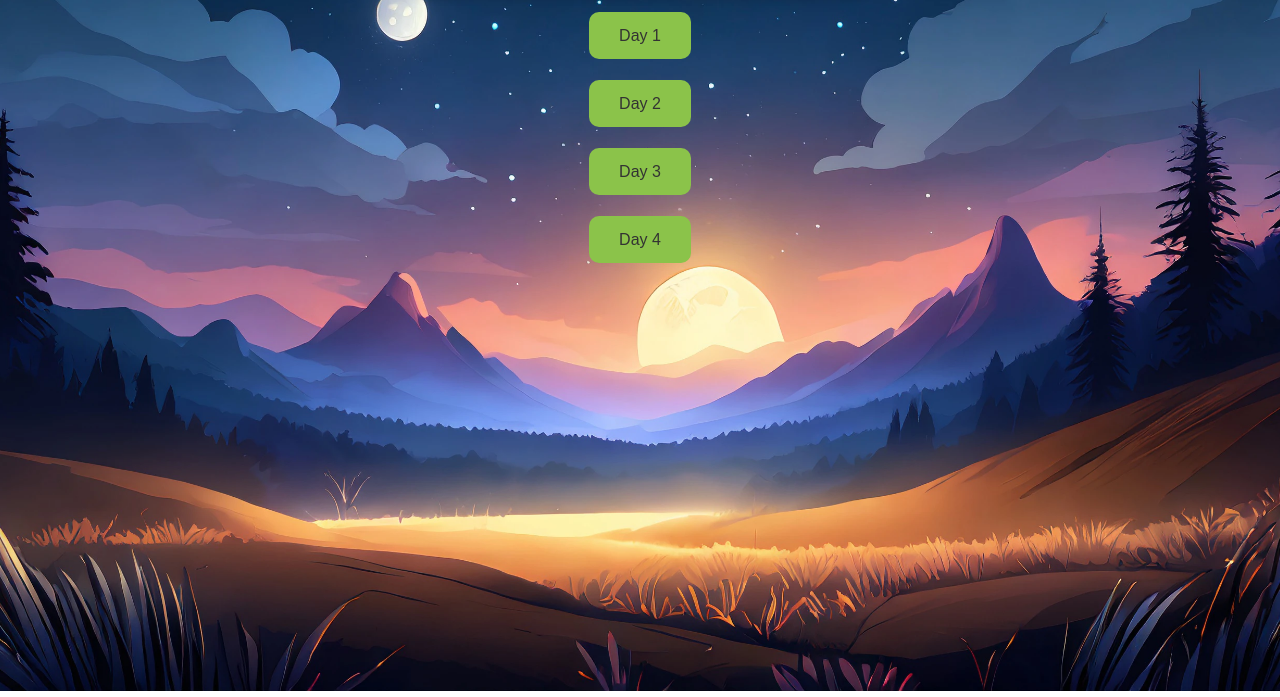
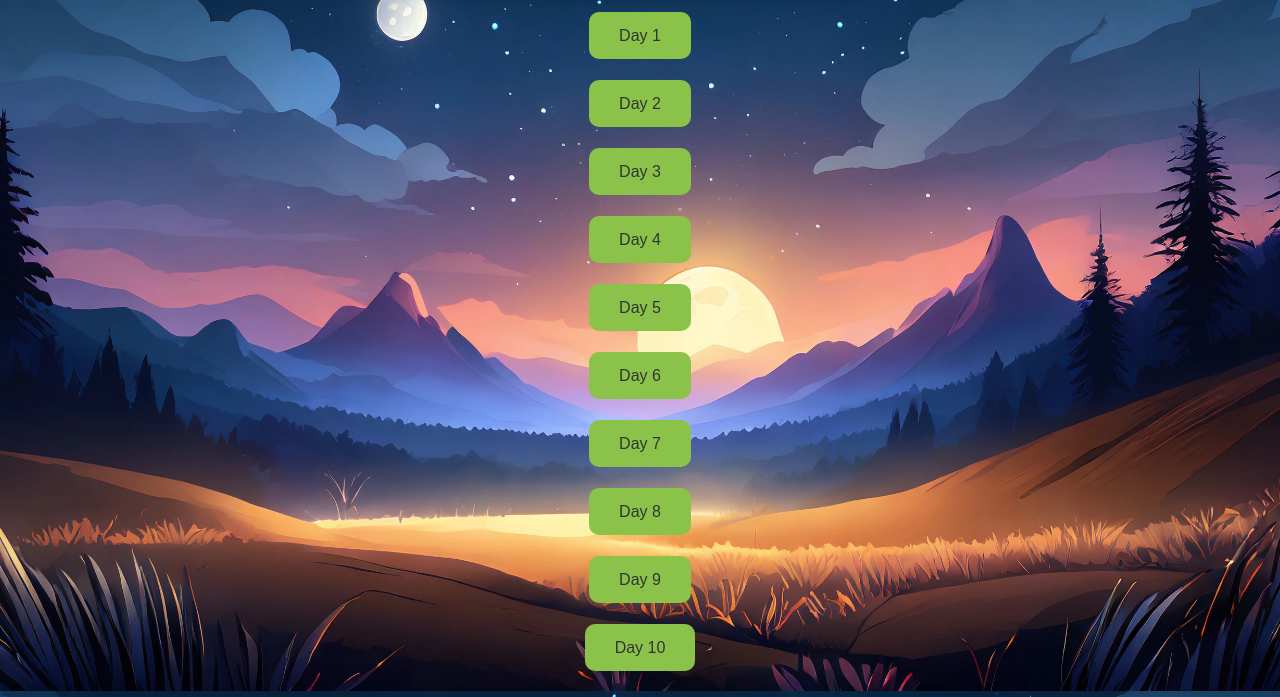
Before and after one commit to adk-732/Computer-Assignments, a plain HTML site: page index.html in a window 1280 px wide. Shown: the part 109-806 px from the top of the page. Drawn offline with Linux system fonts and the light colour scheme.

Commit message:
Update index.html

```diff
--- a/index.html
+++ b/index.html
@@ -89,6 +89,12 @@
       <li><a href="./Day2.html">Day 2</a></li>
       <li><a href="./Day3.html">Day 3</a></li>
       <li><a href="./Day4.html">Day 4</a></li>
+      <li><a href="./Day5.html">Day 5</a></li>
+      <li><a href="./Day6.html">Day 6</a></li>
+      <li><a href="./Day7.html">Day 7</a></li>
+      <li><a href="./Day8.html">Day 8</a></li>
+      <li><a href="./Day9.html">Day 9</a></li>
+      <li><a href="./Day10.html">Day 10</a></li>
     </ul>
   </body>
 </html>
```
